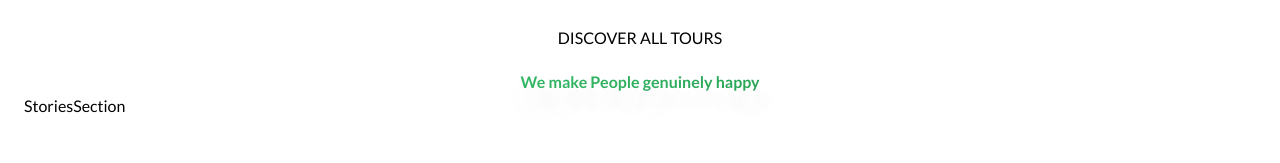
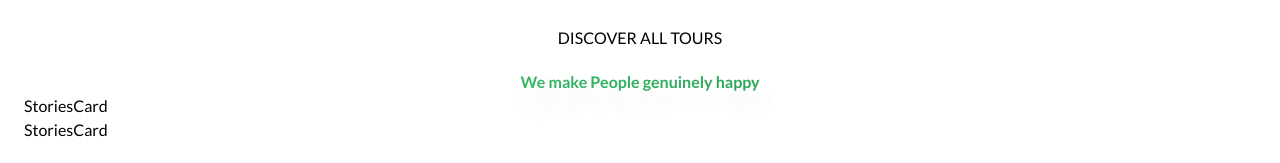
Before and after one commit to OmBharti999/pro, a Next.js app: page / in a window 1280 px wide. Shown: the part 2684-2847 px from the top of the page. Before the commit the page ends 2826 px from the top, so only its background shows below. Built offline with nearby package versions, Linux system fonts and the light colour scheme.

Commit message:
add StoriesCard

```diff
--- /dev/null
+++ b/app/_component/card/StoriesCard.tsx
@@ -0,0 +1,7 @@
+import React from 'react'
+
+export const StoriesCard = () => {
+  return (
+    <div>StoriesCard</div>
+  )
+}
--- a/app/_component/card/index.ts
+++ b/app/_component/card/index.ts
@@ -1,2 +1,3 @@
 export { Card } from "./Card";
 export { CardWithBack } from "./CardWithBack";
+export { StoriesCard } from "./StoriesCard";
--- a/app/_component/index.ts
+++ b/app/_component/index.ts
@@ -10,6 +10,6 @@ export {
 } from "./fonts";
 export { ImageComposition } from "./imageComposition";
 export { Features } from "./features";
-export { Card, CardWithBack } from "./card";
+export { Card, CardWithBack, StoriesCard } from "./card";
 export { CardsSection } from "./cardsSection";
 export { StoriesSection } from "./storiesSection";
--- a/app/_component/storiesSection/StoriesSection.tsx
+++ b/app/_component/storiesSection/StoriesSection.tsx
@@ -1,13 +1,18 @@
-import React from 'react'
-import { HeadingSecondary } from '..'
+import React from "react";
+import { HeadingSecondary, StoriesCard } from "..";
 
 export const StoriesSection = () => {
   return (
     <section>
-        <HeadingSecondary
-          content="We make People genuinely happy"
-          addClass={`py-2 mb-12`}
-        />
-        StoriesSection</section>
-  )
-}
+      <HeadingSecondary
+        content="We make People genuinely happy"
+        addClass={`py-2 mb-12`}
+      />
+
+      <div>
+        <StoriesCard />
+        <StoriesCard />
+      </div>
+    </section>
+  );
+};
```
